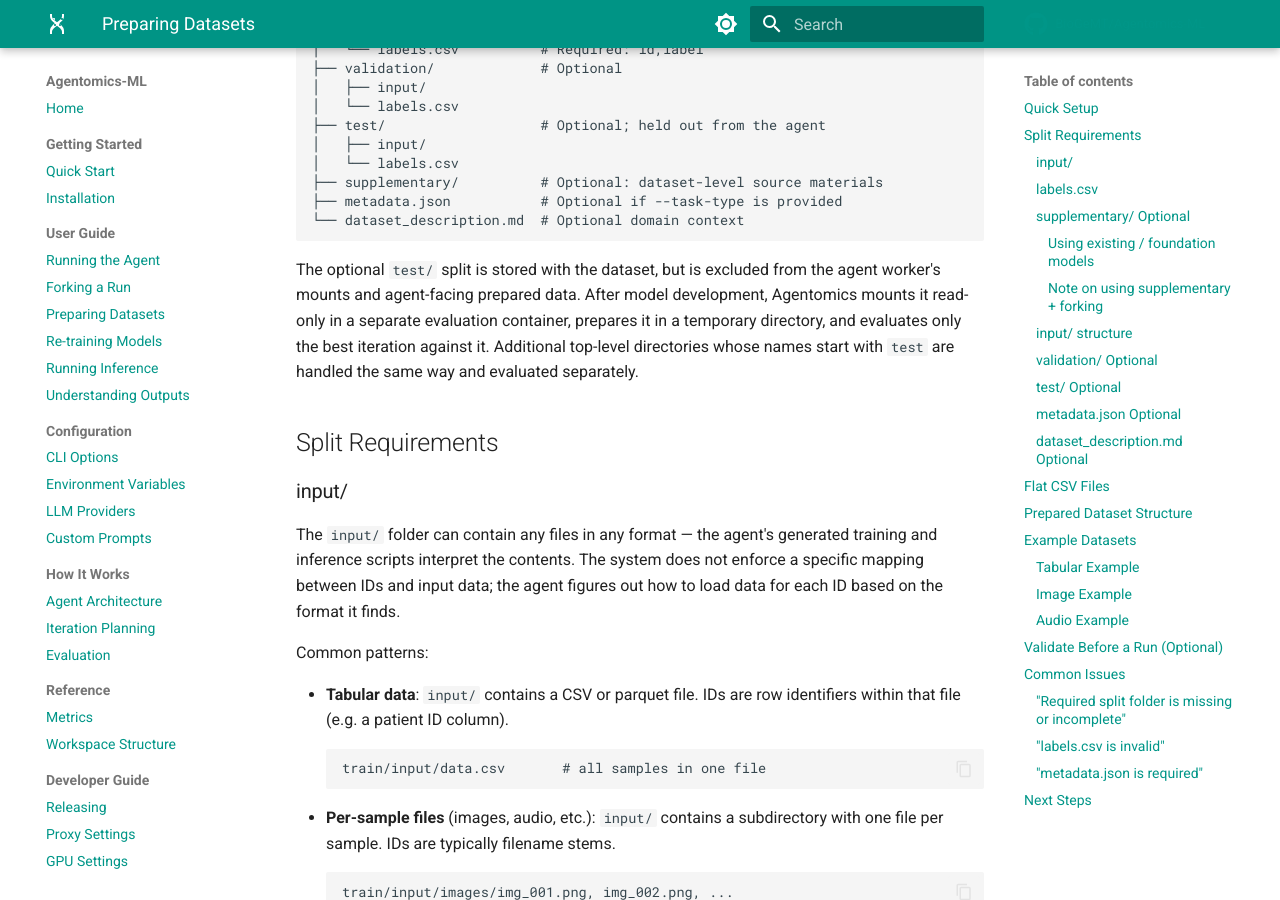
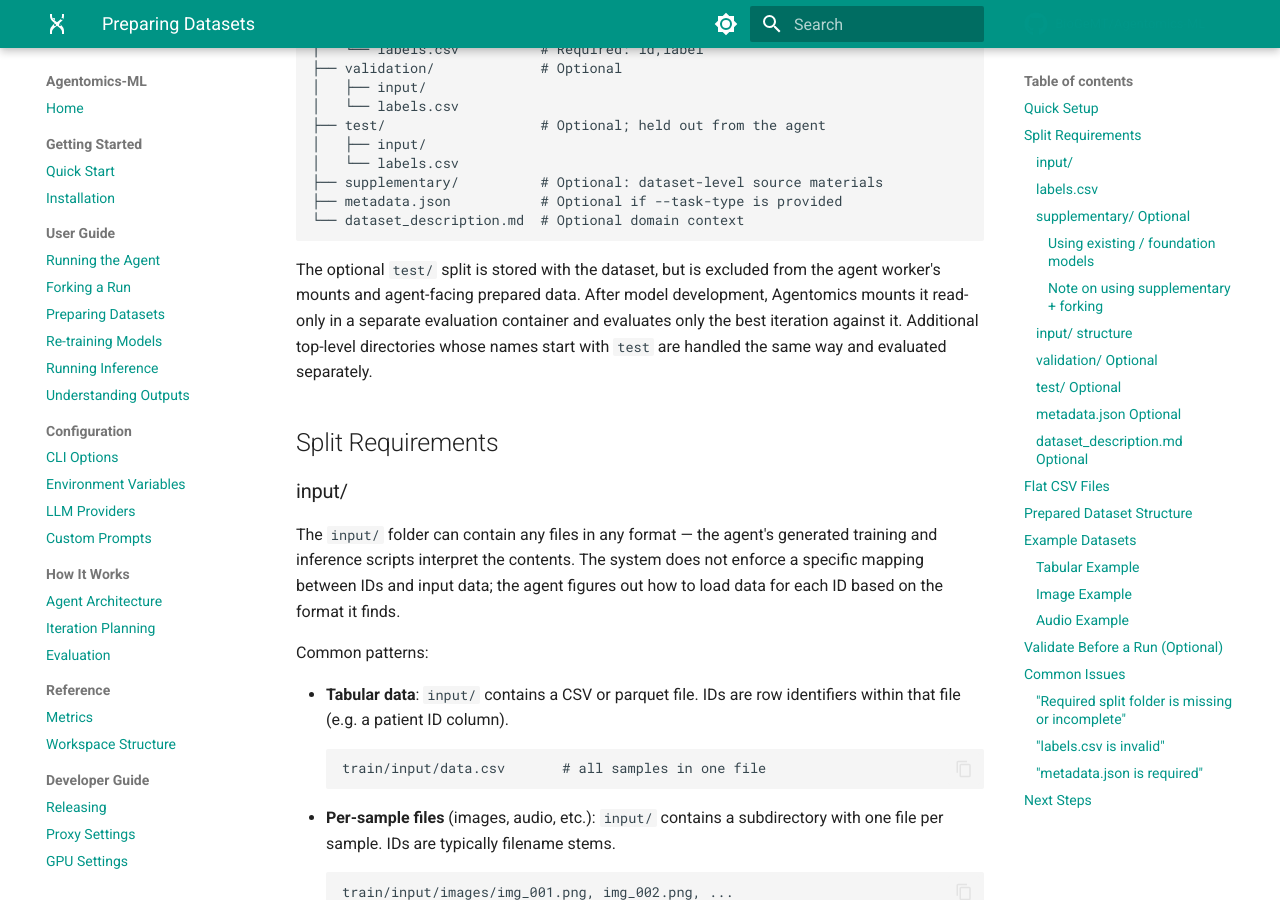
Before and after one commit to BioGeMT/agentomics-ml, an MkDocs documentation site: the page built from docs/user-guide/datasets.md, in a window 1280 px wide and 900 px high, scrolled down 391 px. Built offline with MkDocs 1.6.1 and Material for MkDocs 9.7.7, drawn with Linux system fonts in a browser that asks for light colours; comment, search, counter and statistics services are not loaded.

Commit message:
correct test dataset docs

```diff
--- a/docs/user-guide/datasets.md
+++ b/docs/user-guide/datasets.md
@@ -25,8 +25,8 @@ datasets/my_dataset/
 
 The optional `test/` split is stored with the dataset, but is excluded from the
 agent worker's mounts and agent-facing prepared data. After model development,
-Agentomics mounts it read-only in a separate evaluation container, prepares it
-in a temporary directory, and evaluates only the best iteration against it.
+Agentomics mounts it read-only in a separate evaluation container and evaluates
+only the best iteration against it.
 Additional top-level directories whose names start with `test` are handled the
 same way and evaluated separately.
 
```
